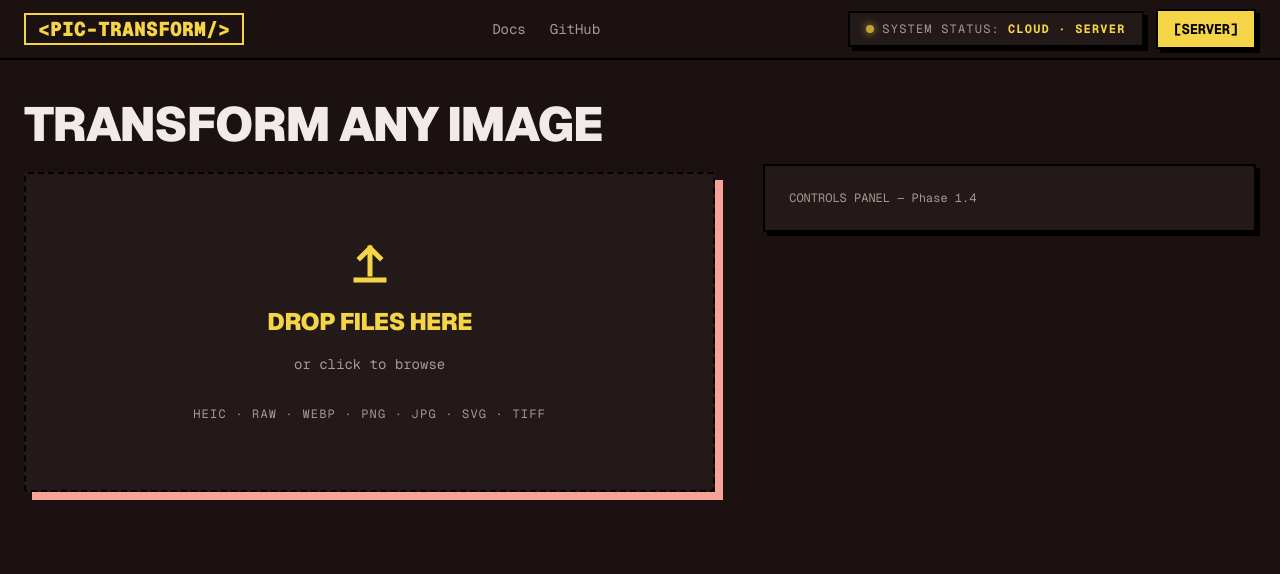
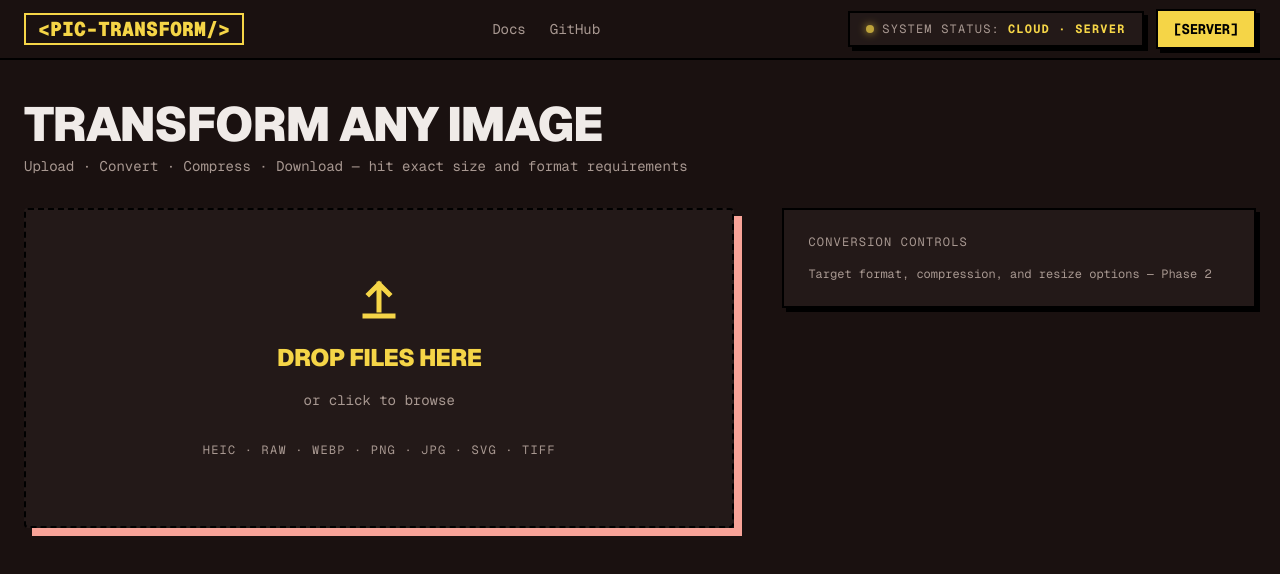
Before and after one commit to Priyanshu6926/File_compression, a Next.js app: page / in a window 1280 px wide. Shown: the top 574 px of the page. Built offline with nearby package versions, Linux system fonts and the light colour scheme.

Commit message:
feat(phase-1): build MetadataPanel and wire full upload flow

```diff
--- a/src/app/page.tsx
+++ b/src/app/page.tsx
@@ -1,28 +1,46 @@
 import { TrustHeader } from '@/components/layout/TrustHeader'
 import { UploadZone } from '@/components/upload/UploadZone'
+import { MetadataPanel } from '@/components/upload/MetadataPanel'
 
 export default function Home() {
   return (
     <main className="min-h-screen bg-base flex flex-col">
       <TrustHeader />
 
-      {/* Main content — pushed down by fixed header */}
-      <div className="flex-1 max-w-[1280px] mx-auto w-full px-6 pt-[100px] pb-8">
-        <div className="flex flex-col lg:flex-row gap-8 lg:gap-12">
-          {/* Left column — Upload (60%) */}
-          <div className="flex-1 lg:w-[60%] flex flex-col gap-6">
-            <h1 className="font-black text-text-base text-3xl md:text-5xl uppercase tracking-tight">
-              TRANSFORM ANY IMAGE
-            </h1>
+      <div className="flex-1 max-w-[1280px] mx-auto w-full px-6 pt-[100px] pb-12">
+        {/* Page heading */}
+        <div className="mb-8">
+          <h1 className="font-black text-text-base text-4xl md:text-5xl uppercase tracking-tight leading-none">
+            TRANSFORM ANY IMAGE
+          </h1>
+          <p className="font-mono text-muted text-sm mt-2">
+            Upload · Convert · Compress · Download — hit exact size and format requirements
+          </p>
+        </div>
+
+        {/* Main grid */}
+        <div className="flex flex-col lg:flex-row gap-8 lg:gap-12 items-start">
+
+          {/* LEFT: Upload + Metadata (60%) */}
+          <div className="w-full lg:w-[60%] flex flex-col gap-6">
             <UploadZone />
+            <MetadataPanel />
           </div>
 
-          {/* Right column — Controls (40%) — placeholder for Plan 1.4 */}
-          <div className="lg:w-[40%] flex flex-col gap-6 pt-2 md:pt-16">
-            <div className="border-2 border-black bg-surface p-6 shadow-neo-sm">
-              <p className="font-mono text-muted text-xs">CONTROLS PANEL — Phase 1.4</p>
+          {/* RIGHT: Controls Panel (40%) — placeholder until Phase 2 */}
+          <div className="w-full lg:w-[40%] flex flex-col gap-6">
+            <div className="relative shadow-neo-sm">
+              <div className="border-2 border-black bg-surface p-6">
+                <p className="font-mono text-muted text-xs uppercase tracking-widest mb-4">
+                  CONVERSION CONTROLS
+                </p>
+                <p className="font-mono text-muted text-xs">
+                  Target format, compression, and resize options — Phase 2
+                </p>
+              </div>
             </div>
           </div>
+
         </div>
       </div>
     </main>
--- a/src/components/layout/TrustHeader.tsx
+++ b/src/components/layout/TrustHeader.tsx
@@ -1,5 +1,6 @@
 'use client'
 
+import Link from 'next/link'
 import { useProcessing } from '@/context/ProcessingContext'
 import { NeoButton } from '@/components/ui/NeoButton'
 
@@ -10,13 +11,13 @@ export function TrustHeader() {
   return (
     <header className="fixed top-0 left-0 right-0 z-50 h-[60px] bg-base border-b-2 border-black flex items-center justify-between px-6">
       {/* Logo */}
-      <a
+      <Link
         href="/"
         className="font-mono font-black text-primary text-xl border-2 border-primary px-3 py-1 leading-none hover:bg-primary hover:text-base transition-colors duration-100"
         aria-label="PicSize Pro home"
       >
         &lt;PIC-TRANSFORM/&gt;
-      </a>
+      </Link>
 
       {/* Nav links */}
       <nav className="hidden md:flex items-center gap-6" aria-label="Main navigation">
--- /dev/null
+++ b/src/components/upload/MetadataPanel.tsx
@@ -0,0 +1,60 @@
+'use client'
+
+import { useProcessing } from '@/context/ProcessingContext'
+
+export function MetadataPanel() {
+  const { fileMetadata, clearFile } = useProcessing()
+
+  if (!fileMetadata) return null
+
+  const rows: { label: string; value: string }[] = [
+    { label: 'FILENAME',   value: fileMetadata.name },
+    { label: 'FORMAT',     value: `${fileMetadata.format} (${fileMetadata.mimeType || 'unknown'})` },
+    {
+      label: 'DIMENSIONS',
+      value: fileMetadata.width > 0
+        ? `${fileMetadata.width} × ${fileMetadata.height} px`
+        : 'Requires server decode',
+    },
+    { label: 'FILE SIZE',  value: `${fileMetadata.sizeMB} (${fileMetadata.sizeBytes.toLocaleString()} B)` },
+  ]
+
+  return (
+    <div
+      className="border-2 border-black bg-surface"
+      role="region"
+      aria-label="Uploaded file information"
+    >
+      {/* Header */}
+      <div className="bg-primary border-b-2 border-black px-4 py-2 flex items-center justify-between">
+        <h2 className="font-black text-black text-sm uppercase tracking-tight">
+          FILE INFORMATION
+        </h2>
+        <button
+          onClick={clearFile}
+          className="font-mono text-black text-xs border border-black px-2 py-0.5 hover:bg-base hover:text-primary transition-colors cursor-pointer"
+          aria-label="Clear uploaded file"
+        >
+          [×]
+        </button>
+      </div>
+
+      {/* Rows */}
+      <div className="divide-y-2 divide-black">
+        {rows.map((row, i) => (
+          <div
+            key={row.label}
+            className={`flex items-start gap-4 px-4 py-3 ${i % 2 === 0 ? 'bg-surface' : 'bg-surface-alt'}`}
+          >
+            <span className="font-mono text-muted text-xs uppercase tracking-widest w-28 shrink-0 pt-0.5">
+              {row.label}
+            </span>
+            <span className="font-mono text-text-base text-sm break-all">
+              {row.value}
+            </span>
+          </div>
+        ))}
+      </div>
+    </div>
+  )
+}
--- a/src/components/upload/UploadZone.tsx
+++ b/src/components/upload/UploadZone.tsx
@@ -70,6 +70,7 @@ export function UploadZone() {
           <div className="flex flex-col items-center gap-4">
             {/* Thumbnail */}
             <div className="border-2 border-black overflow-hidden bg-base" style={{ maxWidth: 200, maxHeight: 200 }}>
+              {/* eslint-disable-next-line @next/next/no-img-element */}
               <img
                 src={preview}
                 alt="Uploaded image preview"
```
